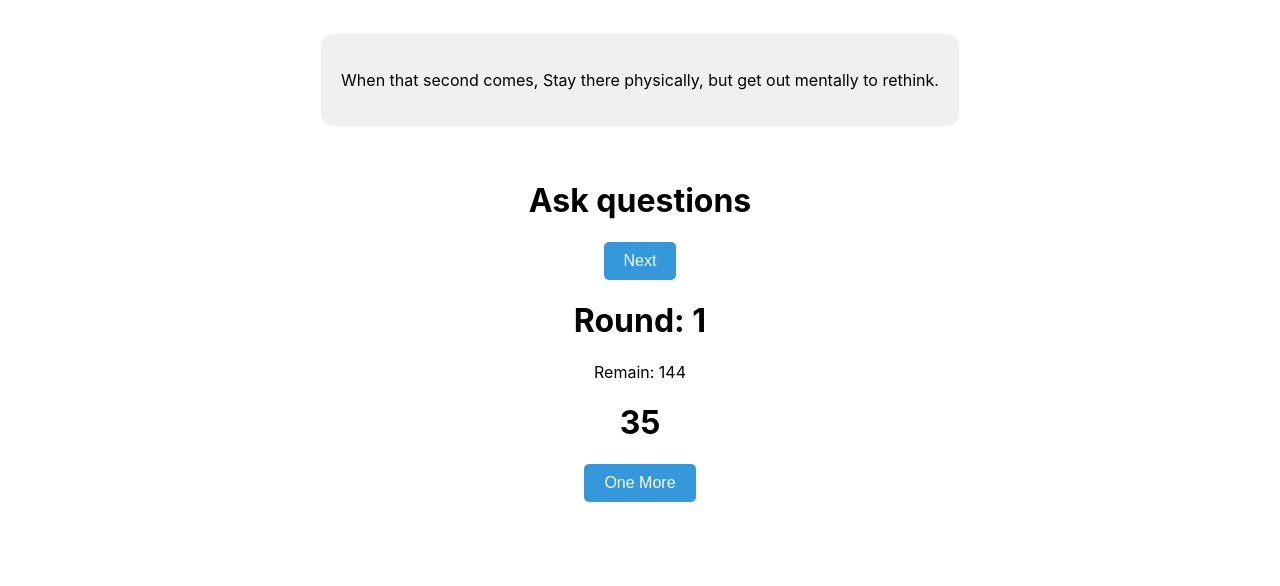
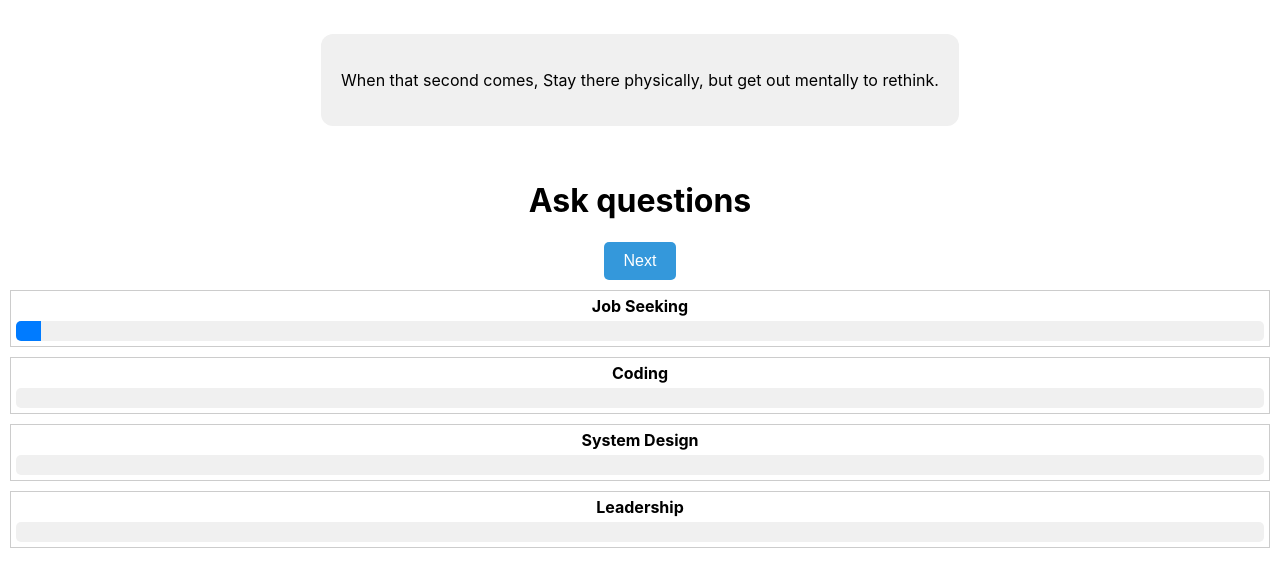
Before and after one commit to lupengwa/my-little-jarvis, a React (Create React App) app: page / in a window 1280 px wide. Shown: the top 586 px of the page. Built offline with nearby package versions, Linux system fonts and the light colour scheme.

Commit message:
Added progress bar

```diff
--- a/src/App.css
+++ b/src/App.css
@@ -39,3 +39,26 @@
     border-radius: 5px;
     cursor: pointer;
 }
+
+.progress-bar {
+    margin: 10px;
+    padding: 5px;
+    border: 1px solid #ccc;
+}
+
+.progress-name {
+    font-weight: bold;
+    margin-bottom: 5px;
+}
+
+.progress {
+    height: 20px;
+    background-color: #f0f0f0;
+    border-radius: 5px;
+    overflow: hidden;
+}
+
+.progress-fill {
+    height: 100%;
+    background-color: #007bff;
+}
--- a/src/App.js
+++ b/src/App.js
@@ -5,6 +5,7 @@ import Stage2 from "./components/flow/Stage2";
 import Stage3 from "./components/flow/Stage3";
 import End from "./components/flow/End";
 import RandNum from "./components/index/Ranindex";
+import ProgressBar from "./components/progress/ProgressBar";
 
 const cards = [
     {
@@ -104,11 +105,17 @@ function App() {
             <div>
                 {currentStageComponent}
             </div>
+            <div>
+                <ProgressBar name="Job Seeking" progress={2} />
+                <ProgressBar name="Coding" progress={0} />
+                <ProgressBar name="System Design" progress={0} />
+                <ProgressBar name="Leadership" progress={0} />
+            </div>
 
-            <div>
-                <h1>Round: {round}  </h1> <p> Remain: {numbers.length-numIdx}</p>
-                <RandNum number={ numbers[numIdx] } onNextRandom={ handleNextRandom }/>
-            </div>
+            {/*<div>*/}
+            {/*    <h1>Round: {round}  </h1> <p> Remain: {numbers.length-numIdx}</p>*/}
+            {/*    <RandNum number={ numbers[numIdx] } onNextRandom={ handleNextRandom }/>*/}
+            {/*</div>*/}
         </div>
     );
 }
--- /dev/null
+++ b/src/components/progress/ProgressBar.js
@@ -0,0 +1,17 @@
+import React from 'react';
+
+const ProgressBar = ({ name, progress }) => {
+    return (
+        <div className="progress-bar">
+            <div className="progress-name">{name}</div>
+            <div className="progress">
+                <div
+                    className="progress-fill"
+                    style={{ width: `${progress}%` }}
+                ></div>
+            </div>
+        </div>
+    );
+};
+
+export default ProgressBar;
```
